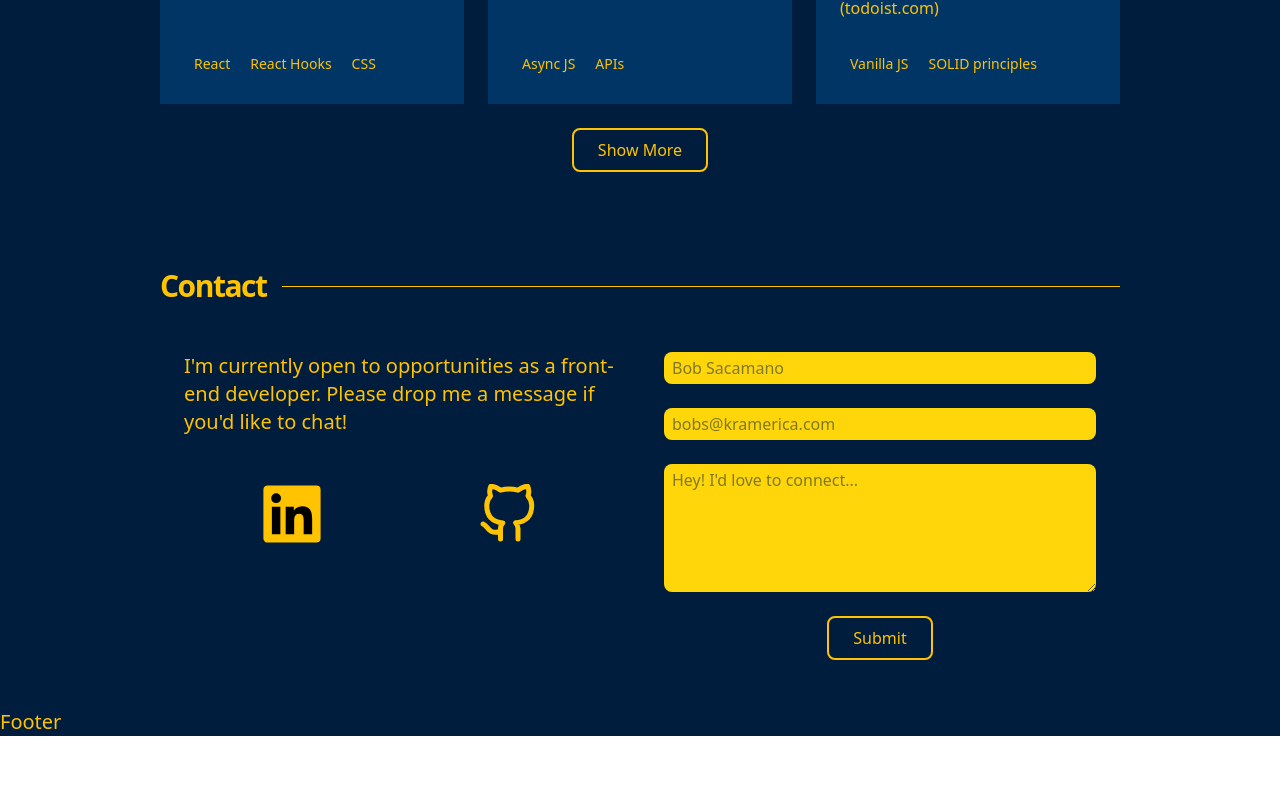
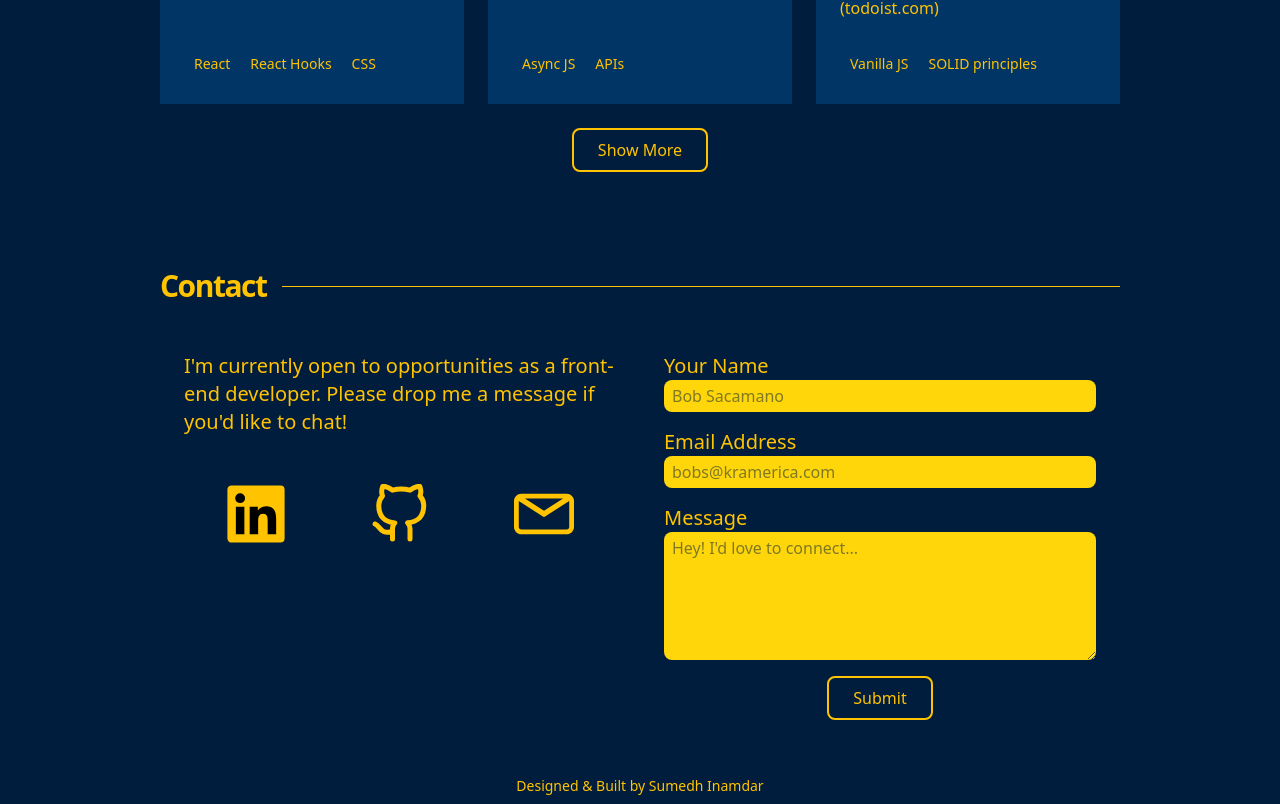
Before and after one commit to sumedh-inamdar/personal-portfolio, a React app: page / in a window 1280 px wide. Shown: the part 3483-4287 px from the top of the page. Before the commit the page ends 4219 px from the top, so only its background shows below. Built offline with nearby package versions, Linux system fonts and the light colour scheme.

Commit message:
Added Firebase and cloud firestore for contact form submission, setup / validated form submission and valid input checking

```diff
--- a/package.json
+++ b/package.json
@@ -17,6 +17,7 @@
   },
   "homepage": "https://github.com/sumedh-inamdar/personal-portfolio#readme",
   "dependencies": {
+    "firebase": "^9.8.2",
     "react": "^18.1.0",
     "react-dom": "^18.1.0"
   },
--- a/src/components/App.tsx
+++ b/src/components/App.tsx
@@ -6,6 +6,9 @@ import Skills from './skills/Skills';
 import Projects from './projects/Projects';
 import Contact from './contact/Contact';
 import Footer from './footer/Footer';
+import { initializeApp } from 'firebase/app';
+import { getFirestore } from 'firebase/firestore';
+import { getFirebaseConfig } from '../firebase-config';
 
 export default function App() {
   return (
@@ -21,3 +24,7 @@ export default function App() {
     </div>
   );
 }
+
+const firebaseAppConfig = getFirebaseConfig();
+const app = initializeApp(firebaseAppConfig);
+export const db = getFirestore(app);
--- a/src/components/contact/Contact.tsx
+++ b/src/components/contact/Contact.tsx
@@ -1,14 +1,36 @@
-import React from 'react';
-import octoIcon from '../../assets/brandIcons/Octicons-mark-github.svg';
+import React, { SyntheticEvent, useState } from 'react';
+import { collection, addDoc } from 'firebase/firestore';
+import { db } from '../App';
 
 export default function Contact() {
+  const [viewModal, setViewModal] = useState(false);
+
+  async function formSubmit(event: SyntheticEvent) {
+    event.preventDefault();
+
+    try {
+      const docRef = await addDoc(collection(db, 'contactSubmissions'), {
+        name: (document.querySelector('#fullName') as HTMLInputElement).value,
+        email: (document.querySelector('#userEmail') as HTMLInputElement).value,
+        message: (document.querySelector('#userMessage') as HTMLTextAreaElement)
+          .value
+      });
+      console.log('Document written with ID:', docRef.id);
+      setViewModal(true);
+      (document.querySelector('#contactForm') as HTMLFormElement).reset();
+    } catch (error) {
+      console.log('Error sending form:', error);
+      alert('Submission failed');
+    }
+  }
+
   return (
     <section>
       <div className="flex items-center w-full mb-6">
         <h2 className="text-3xl font-bold tracking-tighter mr-4">Contact</h2>
         <div className="flex-1 h-px bg-gold"></div>
       </div>
-      <div className="flex flex-col md:flex-row my-12">
+      <div className="flex flex-col md:flex-row my-12 space-y-12 md:space-y-0">
         <div className="flex-1 flex flex-col space-y-12 text-left px-6">
           <div>{`I'm currently open to opportunities as a front-end developer. Please
         drop me a message if you'd like to chat!`}</div>
@@ -44,29 +66,64 @@ export default function Contact() {
                 <path d="M9 19c-5 1.5-5-2.5-7-3m14 6v-3.87a3.37 3.37 0 0 0-.94-2.61c3.14-.35 6.44-1.54 6.44-7A5.44 5.44 0 0 0 20 4.77 5.07 5.07 0 0 0 19.91 1S18.73.65 16 2.48a13.38 13.38 0 0 0-7 0C6.27.65 5.09 1 5.09 1A5.07 5.07 0 0 0 5 4.77a5.44 5.44 0 0 0-1.5 3.78c0 5.42 3.3 6.61 6.44 7A3.37 3.37 0 0 0 9 18.13V22" />
               </svg>
             </a>
+            <a
+              className="hover:scale-110 hover:text-yellow transition-all"
+              aria-label="External Link"
+              rel="noreferrer"
+              target="_blank"
+              href="mailto:sinamdar@gmail.com">
+              <svg
+                height="60"
+                fill="currentColor"
+                xmlns="http://www.w3.org/2000/svg"
+                viewBox="0 0 75.294 75.294"
+                xmlSpace="preserve">
+                <path
+                  d="M66.097,12.089h-56.9C4.126,12.089,0,16.215,0,21.286v32.722c0,5.071,4.126,9.197,9.197,9.197h56.9
+		c5.071,0,9.197-4.126,9.197-9.197V21.287C75.295,16.215,71.169,12.089,66.097,12.089z M61.603,18.089L37.647,33.523L13.691,18.089
+		H61.603z M66.097,57.206h-56.9C7.434,57.206,6,55.771,6,54.009V21.457l29.796,19.16c0.04,0.025,0.083,0.042,0.124,0.065
+		c0.043,0.024,0.087,0.047,0.131,0.069c0.231,0.119,0.469,0.215,0.712,0.278c0.025,0.007,0.05,0.01,0.075,0.016
+		c0.267,0.063,0.537,0.102,0.807,0.102c0.001,0,0.002,0,0.002,0c0.002,0,0.003,0,0.004,0c0.27,0,0.54-0.038,0.807-0.102
+		c0.025-0.006,0.05-0.009,0.075-0.016c0.243-0.063,0.48-0.159,0.712-0.278c0.044-0.022,0.088-0.045,0.131-0.069
+		c0.041-0.023,0.084-0.04,0.124-0.065l29.796-19.16v32.551C69.295,55.771,67.86,57.206,66.097,57.206z"
+                />
+              </svg>
+            </a>
           </div>
         </div>
         <form
-          className="flex-1 flex flex-col space-y-6 px-6"
-          action=""
-          method="post">
+          id="contactForm"
+          className="flex-1 flex flex-col space-y-4 px-6"
+          onSubmit={formSubmit}>
+          <div className="flex flex-col">
+            <label htmlFor="fullName">Your Name</label>
             <input
+              className="focus:pl-4 transition-all"
+              id="fullName"
               type="text"
               placeholder="Bob Sacamano"
-            name="fullName"
               required
             />
+          </div>
+          <div className="flex flex-col">
+            <label htmlFor="userEmail">Email Address</label>
             <input
+              className="focus:pl-4 transition-all"
               type="email"
-            name="userEmail"
+              id="userEmail"
               placeholder="bobs@kramerica.com"
               required
             />
+          </div>
+          <div className="flex flex-col">
+            <label htmlFor="userMessage">Message</label>
             <textarea
+              id="userMessage"
+              className="focus:pl-4 transition-all"
               rows={5}
               cols={20}
-            name="userMessage"
               placeholder={`Hey! I'd love to connect...`}></textarea>
+          </div>
           <button className="btn-primary w-fit m-auto" type="submit">
             Submit
           </button>
--- a/src/components/footer/Footer.tsx
+++ b/src/components/footer/Footer.tsx
@@ -1,5 +1,18 @@
 import React from 'react';
 
 export default function Footer() {
-  return <div>Footer</div>;
+  return (
+    <section>
+      <div className="text-center text-sm py-2">
+        <a
+          className="hover:text-yellow transition-all"
+          aria-label="External Link"
+          rel="noreferrer"
+          target="_blank"
+          href="https://github.com/sumedh-inamdar/personal-portfolio">
+          <div>{`Designed & Built by Sumedh Inamdar`}</div>
+        </a>
+      </div>
+    </section>
+  );
 }
--- /dev/null
+++ b/src/firebase-config.ts
@@ -0,0 +1,21 @@
+// Your web app's Firebase configuration
+const firebaseConfig = {
+  apiKey: 'AIzaSyClK3SvvFU_FMdBhy4EUI6Udt_2dKL_PaY',
+  authDomain: 'portfolio-contact-bb658.firebaseapp.com',
+  projectId: 'portfolio-contact-bb658',
+  storageBucket: 'portfolio-contact-bb658.appspot.com',
+  messagingSenderId: '1052337582274',
+  appId: '1:1052337582274:web:57d7dbdf87982484c60b5b'
+};
+
+export function getFirebaseConfig() {
+  if (!firebaseConfig || !firebaseConfig.apiKey) {
+    throw new Error(
+      'No Firebase configuration object provided.' +
+        '\n' +
+        "Add your web app's configuration object to firebase-config.js"
+    );
+  } else {
+    return firebaseConfig;
+  }
+}
--- a/src/tailwind.css
+++ b/src/tailwind.css
@@ -12,6 +12,9 @@
   input::placeholder, textarea::placeholder {
     @apply text-darkBlue opacity-50
   }
+  textarea:focus, input:focus{
+    outline: none;
+}
 }
 @layer components {
 
```
Also changed, not shown: src/assets/email-svgrepo-com.svg (added), 1 other file (tests, documents, lock files or other folders). Lines whose indentation alone changed are shown as unchanged.
